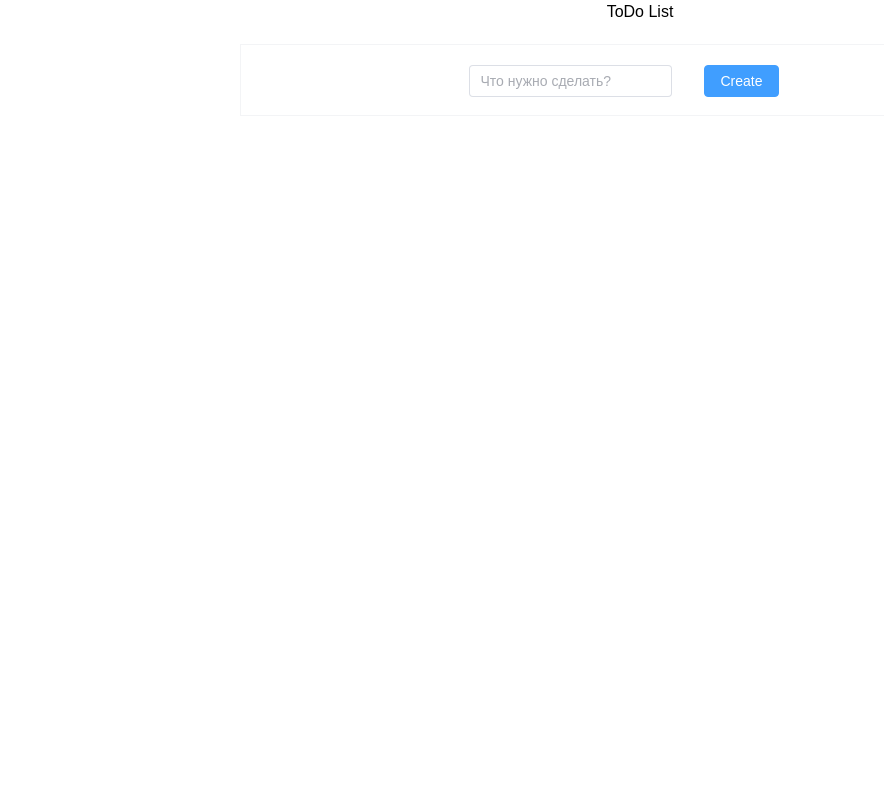
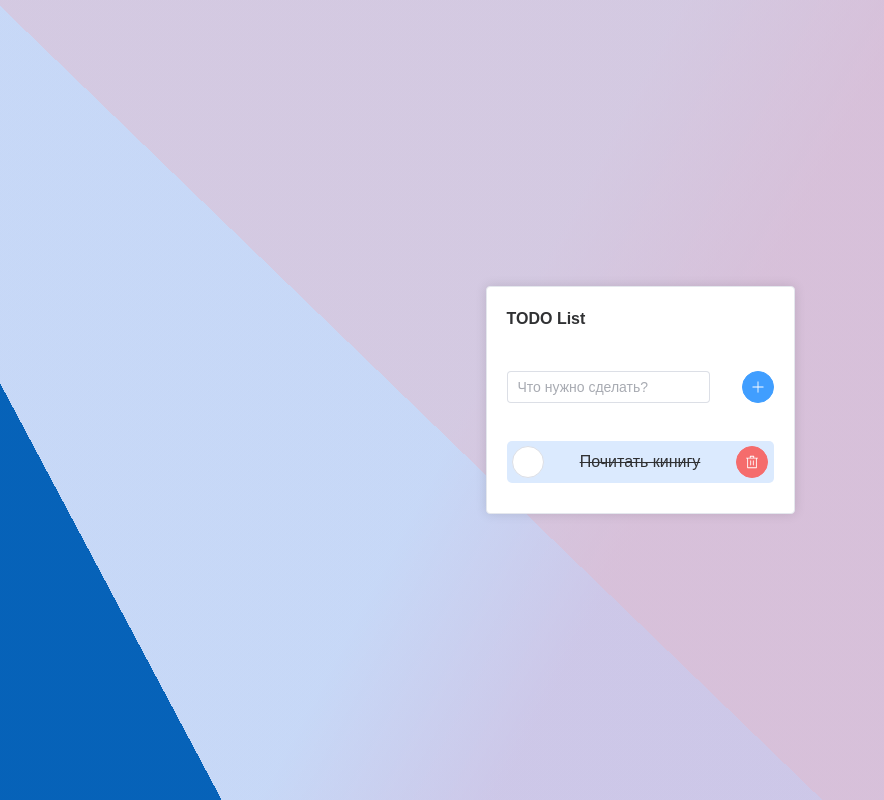
Before and after one commit to Silenzion/TODO-List, a Vue app: page / in a window 1280 px wide. Shown: the whole page, without its empty margins (0-884 px from the left). Built offline with nearby package versions, Linux system fonts and the light colour scheme.

Commit message:
Updated styles. Changed functionality of todo list

```diff
--- a/src/App.vue
+++ b/src/App.vue
@@ -3,7 +3,11 @@ import FormAddTodoItem from "@/assets/components/FormAddTodoItem.vue";
 import TodoItemList from "./assets/components/TodoItemList.vue";
 </script>
 <template>
-  <div class="mb-20 text-center">ToDo List</div>
-  <FormAddTodoItem />
-  <TodoItemList />
+  <div class="flex min-h-screen w-full items-center justify-center">
+    <el-card class="flex max-w-[480px] flex-col items-center">
+      <div class="mb-20 text-left font-bold">TODO List</div>
+      <FormAddTodoItem />
+      <TodoItemList />
+    </el-card>
+  </div>
 </template>
--- a/src/assets/components/FormAddTodoItem.vue
+++ b/src/assets/components/FormAddTodoItem.vue
@@ -3,6 +3,7 @@ import { ref } from "vue";
 import { useMainStore } from "../store";
 import { ElMessage } from "element-plus";
 import { TodoItemModel, TodoItemState } from "../models/TodoItemModel";
+import {Plus} from "@element-plus/icons-vue"
 
 const form = ref<TodoItemModel>(
   new TodoItemModel({
@@ -15,6 +16,7 @@ const form = ref<TodoItemModel>(
 const store = useMainStore();
 
 const onSubmit = () => {
+  if (!form.value.description) return;
   store.createNewItem(form.value);
   showMessage();
   form.value = new TodoItemModel();
@@ -31,12 +33,12 @@ const showMessage = () => {
 </script>
 
 <template>
-  <el-form :inline="true" :model="form" class="mb-20 border border-gray-100 pt-20 text-center">
+  <el-form :inline="true" :model="form" class="mb-20 pt-20 text-center">
     <el-form-item>
       <el-input v-model="form.description" type="text" placeholder="Что нужно сделать?" />
     </el-form-item>
-    <el-form-item>
-      <el-button type="primary" @click="onSubmit">Create</el-button>
+    <el-form-item class="!mr-0">
+      <el-button type="primary" class="mr-0" :icon="Plus" circle @click="onSubmit" />
     </el-form-item>
   </el-form>
 </template>
--- a/src/assets/components/TodoItemList.vue
+++ b/src/assets/components/TodoItemList.vue
@@ -1,7 +1,8 @@
 <script lang="ts" setup>
-import { nextTick, ref } from "vue";
-import { TodoItemModel } from "../models/TodoItemModel";
+import {  ref } from "vue";
+import { TodoItemModel, TodoItemState } from "../models/TodoItemModel";
 import { useMainStore } from "../store";
+import { Delete, Check, CircleCheck } from "@element-plus/icons-vue";
 
 const store = useMainStore();
 
@@ -15,16 +16,25 @@ const deleteElement = async (iter) => {
   store.deleteItem(iter.id);
   getItemList();
 };
+
+const setStateIsDone = (iter) =>{
+  store.set
+}
+
 getItemList();
 </script>
 
 <template>
   <div v-if="!!items.length">
-    <el-card v-for="(iter, index) in items" :key="index" class="box-card mb-10">
-      <div class="flex w-full flex-row justify-between">
-        <div>{{ iter.description }}</div>
-        <el-button @click.stop="deleteElement(iter)">Удалить</el-button>
+    <div v-for="(iter, index) in items" :key="index" class="mb-10">
+      <div class="flex w-full flex-row items-center justify-between rounded-sm bg-blue-100 p-[5px]">
+        <el-button v-if="iter.state === TodoItemState.DONE" type="success" :icon="CircleCheck" circle />
+        <el-button v-if="iter.state === TodoItemState.TODO" type="secondary" circle
+          ><el-icon class="opacity-0 hover:opacity-100"><Check /></el-icon
+        ></el-button>
+        <div :class="{ 'line-through': TodoItemState.DONE }">{{ iter.description }}</div>
+        <el-button type="danger" :icon="Delete" circle @click="deleteElement(iter)" />
       </div>
-    </el-card>
+    </div>
   </div>
 </template>
--- a/src/assets/models/TodoItemModel.ts
+++ b/src/assets/models/TodoItemModel.ts
@@ -15,10 +15,11 @@ export class TodoItemModel {
     Object.assign(this, init);
   }
 }
+
 export function generateFakeData(): TodoItemModel {
   return new TodoItemModel({
     description: "Task",
     state: TodoItemState.TODO,
     created_at: new Date(),
-});
+  });
 }
--- a/src/assets/store/index.ts
+++ b/src/assets/store/index.ts
@@ -1,4 +1,4 @@
-import { generateFakeData, TodoItemModel } from "@/assets/models/TodoItemModel";
+import { generateFakeData, TodoItemModel, TodoItemState } from "@/assets/models/TodoItemModel";
 import { defineStore } from "pinia";
 
 export type RootState = {
@@ -9,7 +9,14 @@ export const useMainStore = defineStore({
   id: "mainStore",
   state: () =>
     ({
-      items: <TodoItemModel[]>[],
+      items: <TodoItemModel[]>[
+        new TodoItemModel({
+          id: 1,
+          description: "Почитать кинигу",
+          state: TodoItemState.TODO,
+          created_at: new Date(),
+        }),
+      ],
     } as RootState),
   getters: {
     getItems: (state) => state.items,
--- a/src/assets/styles/index.scss
+++ b/src/assets/styles/index.scss
@@ -2,12 +2,15 @@
 @import "variables";
 
 body {
-  //background-color: #010001;
-  font-family:  sans-serif;
+  background-image: linear-gradient(62deg, rgba(1, 95, 183, 0.9732216701) 13%, rgba(191, 219 ,254, 0.5) 4%),
+  linear-gradient(44deg, rgba(0, 43, 99, 0.0792209024) 39%, rgba(242, 140, 143, 0.5) 18%),
+  linear-gradient(118deg, rgba(84, 202, 242, 0.0315299727) 40%, rgba(247, 155, 187, 0.5) 54%),
+  linear-gradient(58deg, rgba(90, 90, 237, 0.1614444357) 83%, rgba(249, 156, 142, 0.5) 23%);
+  font-family: sans-serif;
 }
 
-#app{
+#app {
   width: 100%;
   max-width: 800px;
-  margin :0 auto;
+  margin: 0 auto;
 }
--- a/src/main.ts
+++ b/src/main.ts
@@ -6,6 +6,8 @@ import ElementPlus from "element-plus";
 import "element-plus/dist/index.css";
 
 const app = createApp(App);
+
+
 app.use(createPinia());
 app.use(ElementPlus);
 app.mount("#app");
```
